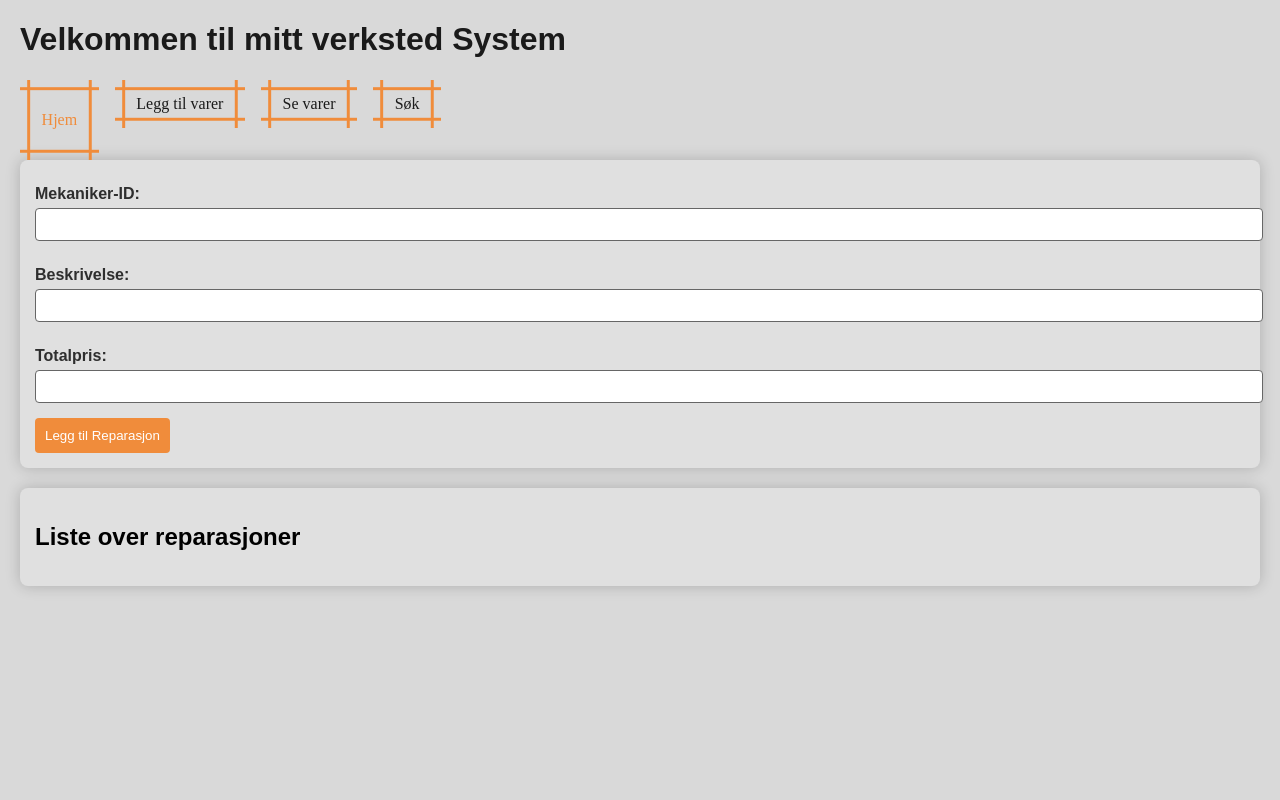
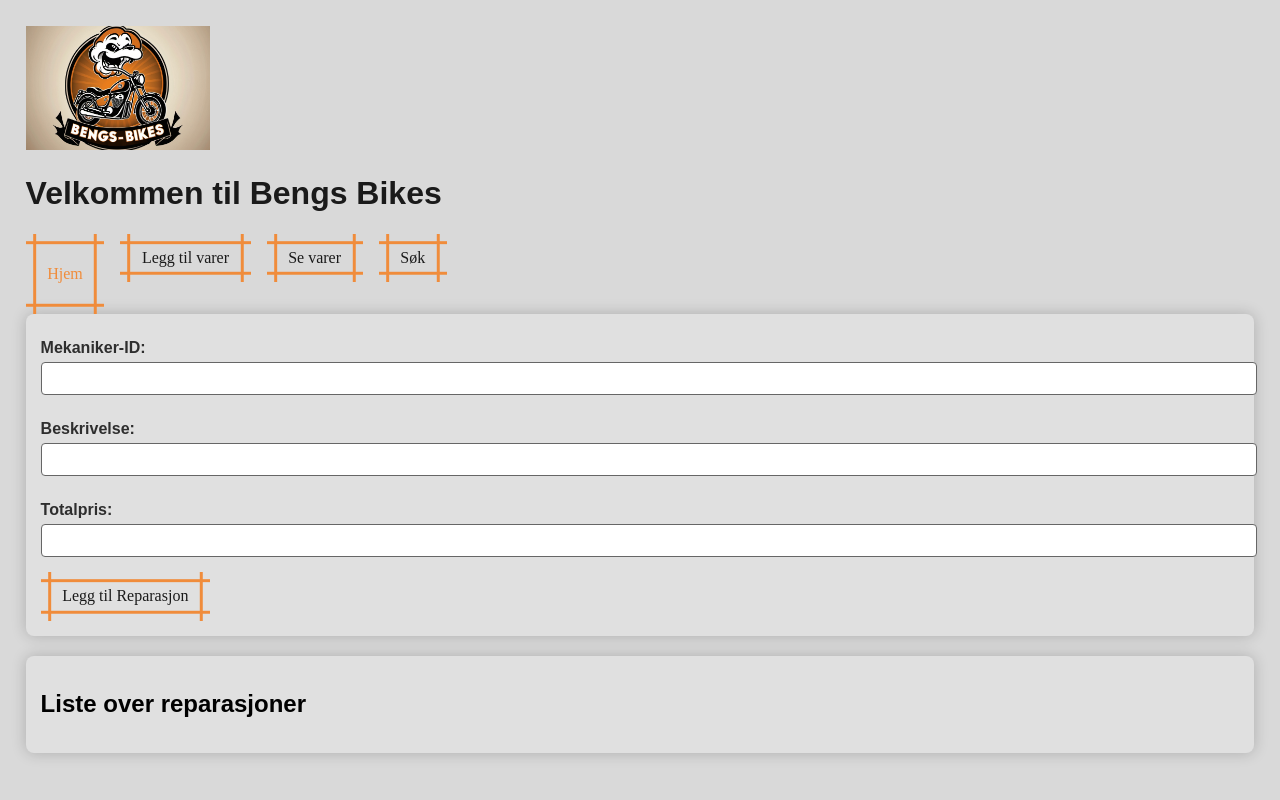
Before and after one commit to simonulvevadet/Terminoppgave_simon_2IMB, a Flask app: page / in a window 1280 px wide. Run offline with Flask 3, Linux system fonts and the light colour scheme; data that the repository does not hold is empty.

Commit message:
feilretting og logo
litt smått feilretting og lagt til en logo

```diff
--- a/Static/Styles.css
+++ b/Static/Styles.css
@@ -1,7 +1,8 @@
 body {
   font-family: Arial, sans-serif; /* Setter fonten til Arial, med sans-serif som fallback. */
-  margin: 20px; /* Legger til en margin rundt hele siden. */
+  margin: 2%; /* Legger til en margin rundt hele siden. */
   background-color: #d9d9d9; /* Setter bakgrunnsfargen til en lys grå. */
+
 }
 
 h1 {
@@ -119,3 +120,15 @@ nav li {
   font-family: serif; /* Bruker serif-font for 'youarehere'-klassen. */
   color: #f08c3b; /* Setter fargen til oransje for å indikere gjeldende posisjon. */
 }
+
+.Logo {
+  display: flex;
+  justify-content: center;  /* Horizontally centers the image */
+  align-items: center;      /* Vertically centers the image */
+          /* Optional: Ensures the container takes up full viewport height */
+}
+
+img {
+  max-width: 100%;  /* Optional: Makes the image responsive */
+  height: auto;
+}
--- a/Templates/Insert.html
+++ b/Templates/Insert.html
@@ -4,7 +4,8 @@
 <head>
     <meta charset="UTF-8">
     <meta name="viewport" content="width=device-width, initial-scale=1.0">
-    <title>Insert New Product</title>
+    <title>Legg til vare</title>
+    <link rel="icon" href="{{ url_for('static', filename='media/Bengs_bikes.png') }}" type="image/x-icon">
     <link rel="stylesheet" href="Styles.css">
 </head>
 
@@ -38,7 +39,6 @@
 
 
 
-
 </body>
 <script src="script.js"></script>
 
--- a/Templates/Varer.html
+++ b/Templates/Varer.html
@@ -4,8 +4,9 @@
 <head>
     <meta charset="UTF-8">
     <meta name="viewport" content="width=device-width, initial-scale=1.0">
+    <link rel="icon" href="{{ url_for('static', filename='media/Bengs_bikes.png') }}" type="image/x-icon">
     <link rel="stylesheet" href="Styles.css">
-    <title>Sykkelverksted Prisliste</title>
+    <title>Priser</title>
     <style>
         body {
             font-family: Arial, sans-serif;
--- a/Templates/index.html
+++ b/Templates/index.html
@@ -5,13 +5,18 @@
     <meta charset="UTF-8"> <!-- Angir tegnsettet som UTF-8 for å støtte spesialtegn. -->
     <meta name="viewport" content="width=device-width, initial-scale=1.0">
     <!-- Gjør siden responsiv for ulike skjermstørrelser. -->
-    <title>Sykkelverksted System</title> <!-- Tittelen som vises i nettleserfanen. -->
+    <title>Bengs Bikes</title> <!-- Tittelen som vises i nettleserfanen. -->
+    <link rel="icon" href="{{ url_for('static', filename='media/Bengs_bikes.png') }}" type="image/x-icon">
     <link rel="stylesheet" href="Styles.css"> <!-- Kobler til en ekstern CSS-fil. -->
 </head>
 
 <body>
     <header>
-        <h1>Velkommen til mitt verksted System</h1> <!-- Hovedoverskrift på siden. -->
+        <div class="container">
+            <img src="{{ url_for('static', filename='media/Bengs_bikes.png') }}" alt="Beng's Bikes" width="15%">
+          </div>
+
+        <h1>Velkommen til Bengs Bikes</h1> <!-- Hovedoverskrift på siden. -->
         <nav> <!-- Navigasjonsmeny -->
             <ul>
                 <li><a href="/" class="button-89" role="button">
@@ -26,6 +31,7 @@
         </nav>
     </header>
 
+
     <form id="repairForm"> <!-- Skjema for å legge til reparasjoner. -->
         <label for="mechanic">Mekaniker-ID:</label> <!-- Etikett for mekaniker-ID. -->
         <input type="text" id="mechanic" name="mechanic_id" required> <!-- Inputfelt for mekaniker-ID, påkrevd. -->
@@ -35,7 +41,7 @@
 
         <label for="totalPrice">Totalpris:</label> <!-- Etikett for totalpris. -->
         <input type="number" id="totalPrice" name="total_price" required> <!-- Inputfelt for totalpris, påkrevd. -->
-        <button type="submit">Legg til Reparasjon</button> <!-- Knapp for å sende inn skjemaet. -->
+        <button type="submit" class="button-89" class="">Legg til Reparasjon</button> <!-- Knapp for å sende inn skjemaet. -->
     </form>
 
     <div id="repairs">
--- a/Templates/search.html
+++ b/Templates/search.html
@@ -3,8 +3,9 @@
 
 <head>
     <meta charset="UTF-8">
-    <title>Product Search</title>
+    <title>Produkt søk</title>
     <link rel="stylesheet" href="Styles.css">
+    <link rel="icon" href="{{ url_for('static', filename='media/Bengs_bikes.png') }}" type="image/x-icon">
 </head>
 
 <body>
--- a/db_setup.sql
+++ b/db_setup.sql
@@ -14,7 +14,7 @@ CREATE TABLE IF NOT EXISTS Mechanics (  -- Oppretter tabellen 'Mechanics' hvis d
 -- Opprett tabellen for produkter (Ikke i bruk enda!)
 CREATE TABLE IF NOT EXISTS Products (  -- Oppretter tabellen 'Products' hvis den ikke allerede eksisterer.
     id INT AUTO_INCREMENT PRIMARY KEY,  -- Primærnøkkel med automatisk inkrement for unik ID.
-    name VARCHAR(100) NOT NULL,  -- Produktnavn-kolonnen, som krever en streng på opptil 100 tegn.
+    name VARCHAR(255) NOT NULL,  -- Produktnavn-kolonnen, som krever en streng på opptil 100 tegn.
     description TEXT,  -- Beskrivelse-kolonnen, som kan lagre lengre tekst.
     price DECIMAL(10, 2)  -- Pris-kolonnen, som lagrer desimaltall med opptil 10 sifre og 2 desimaler.
 );
```
Also changed, not shown: Static/Media/Bengs_bikes.svg (added), Static/Media/bengs_bikes.png (added).
